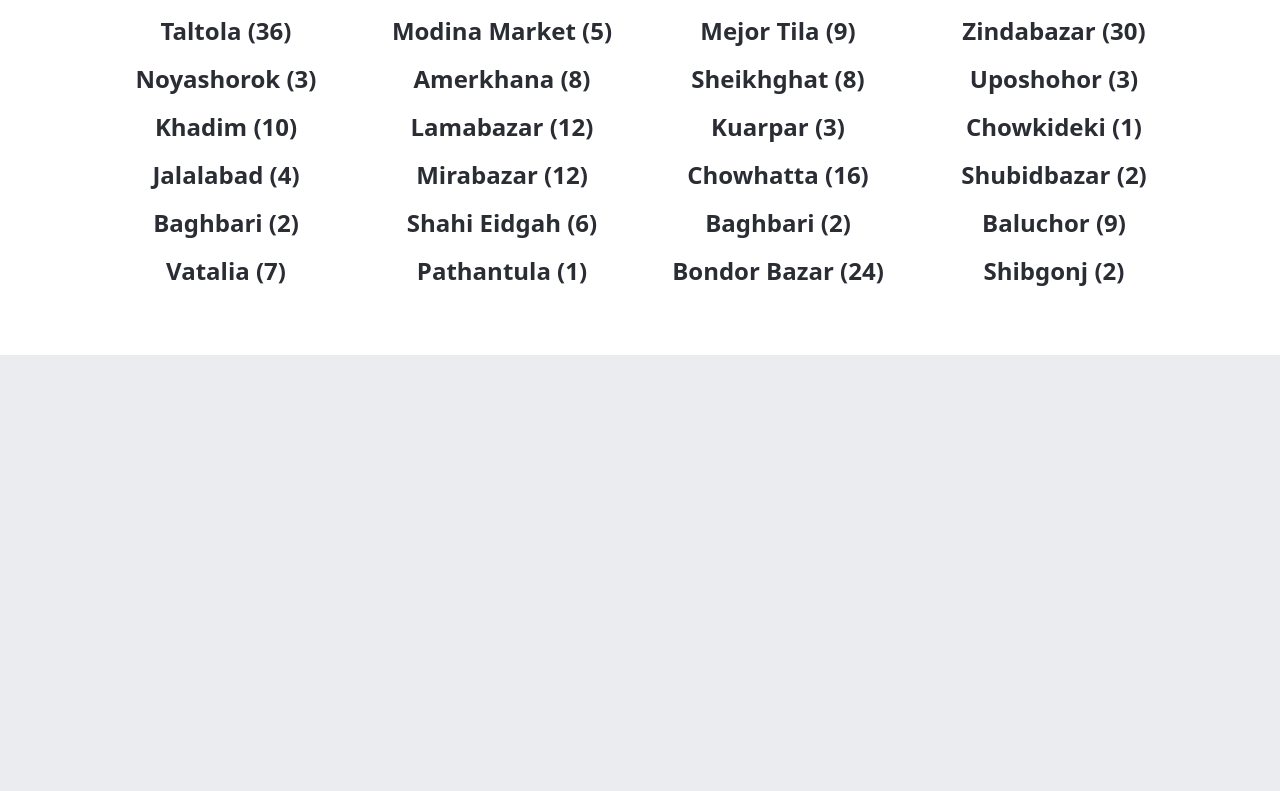
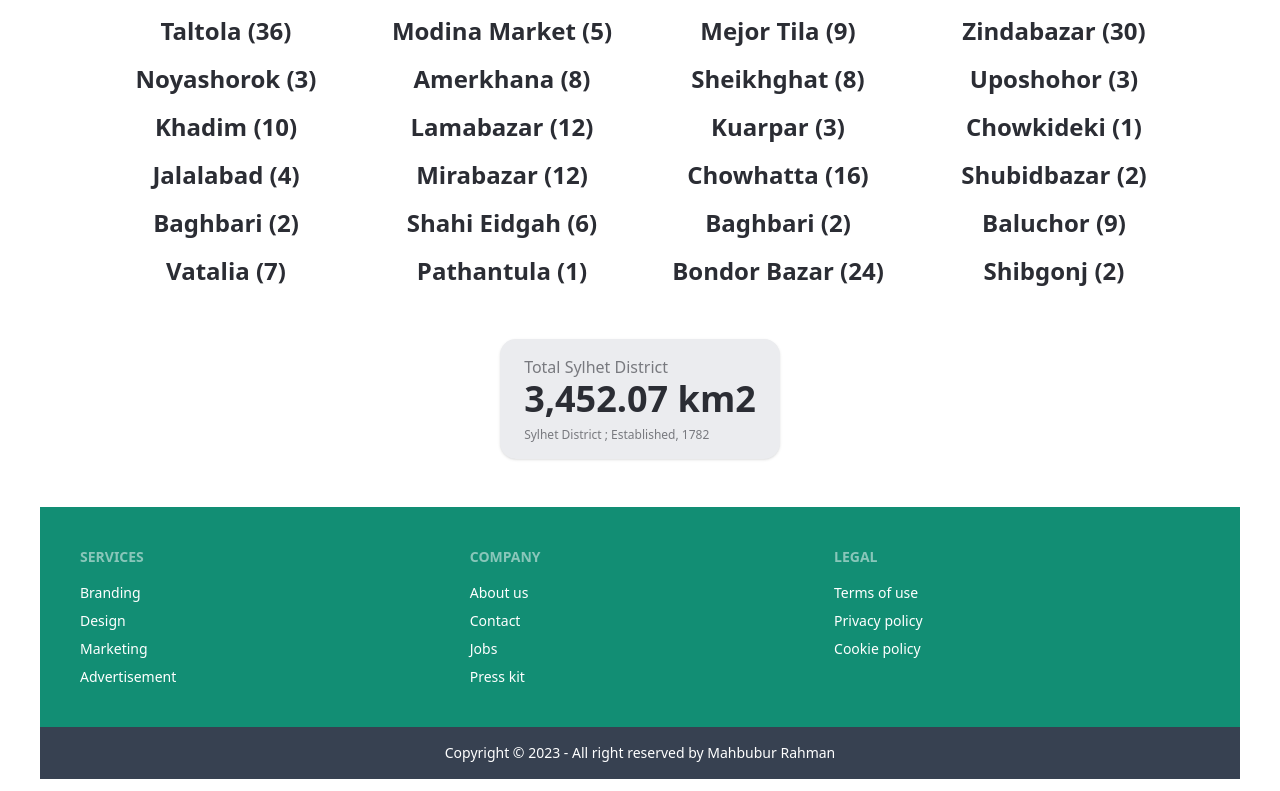
Before and after one commit to mahbubaly/rental-web, a React (Vite) app: page / in a window 1280 px wide. Shown: the part 760-1551 px from the top of the page. Before the commit the page ends 1115 px from the top, so only its background shows below. Built offline with nearby package versions, Linux system fonts and the light colour scheme.

Commit message:
footer added

```diff
--- a/src/Components/Footer.jsx
+++ b/src/Components/Footer.jsx
@@ -3,7 +3,34 @@ import React from 'react';
 const Footer = () => {
     return (
         <div>
+            <footer className="footer w-full p-10 bg-primary text-white">
+                <div>
+                    <span className="footer-title">Services</span>
+                    <a className="link link-hover">Branding</a>
+                    <a className="link link-hover">Design</a>
+                    <a className="link link-hover">Marketing</a>
+                    <a className="link link-hover">Advertisement</a>
+                </div>
+                <div>
+                    <span className="footer-title">Company</span>
+                    <a className="link link-hover">About us</a>
+                    <a className="link link-hover">Contact</a>
+                    <a className="link link-hover">Jobs</a>
+                    <a className="link link-hover">Press kit</a>
+                </div>
+                <div>
+                    <span className="footer-title">Legal</span>
+                    <a className="link link-hover">Terms of use</a>
+                    <a className="link link-hover">Privacy policy</a>
+                    <a className="link link-hover">Cookie policy</a>
+                </div>
+            </footer>
 
+            <footer className="footer footer-center p-4 bg-gray-700 text-white">
+                <div>
+                    <p>Copyright © 2023 - All right reserved by Mahbubur Rahman</p>
+                </div>
+            </footer>
         </div>
     );
 };
--- a/src/Components/Section_2.jsx
+++ b/src/Components/Section_2.jsx
@@ -25,6 +25,23 @@ const Section_2 = ({ popularArea }) => {
 
 
 
+            <div className='flex justify-center items-center mt-5 xl:mt-11 2xl:mt-14'>
+                <div className="stats hover:shadow-2xl  shadow">
+
+                    <div className="stat">
+                        <div className="stat-title">Total Sylhet District</div>
+                        <div className="stat-value">3,452.07 km2</div>
+                        <div className="stat-desc mt-2">Sylhet District ; Established, 1782</div>
+                    </div>
+
+                </div>
+            </div>
+
+
+
+
+
+
 
 
 
```
